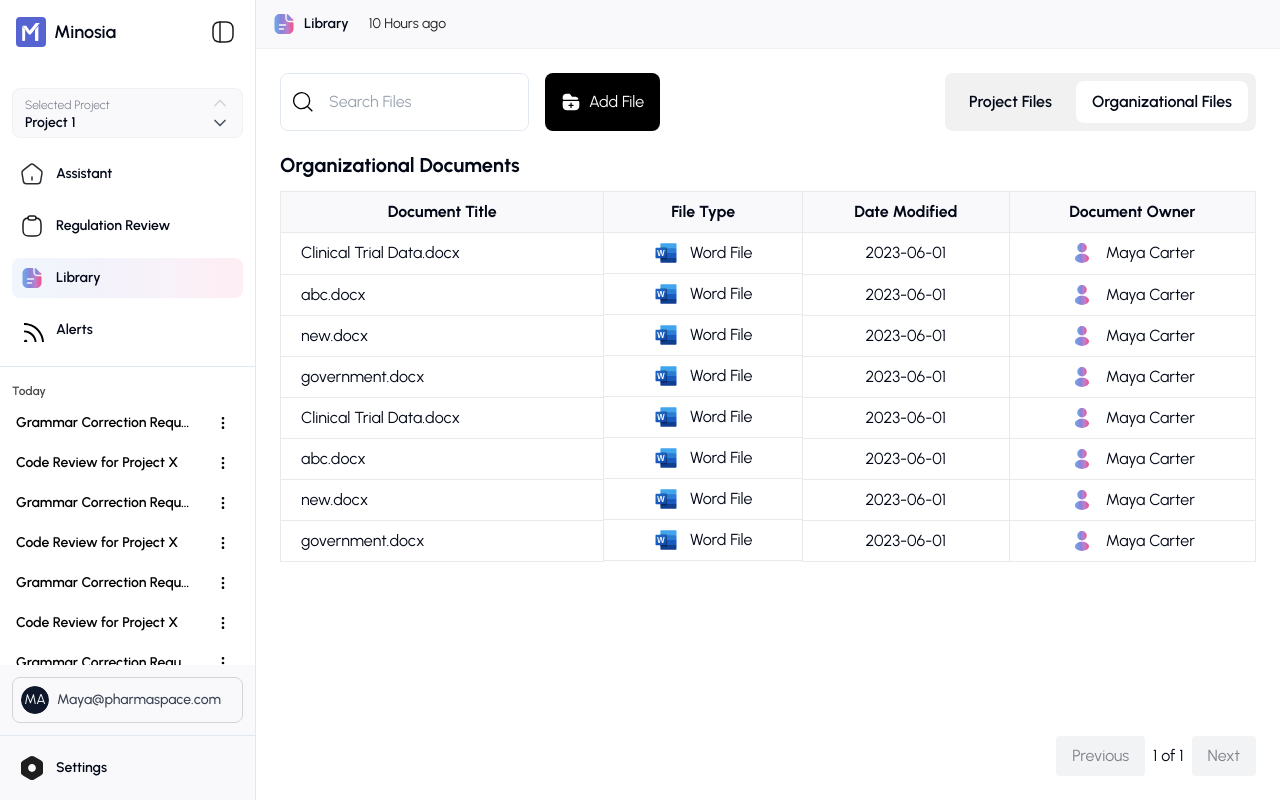
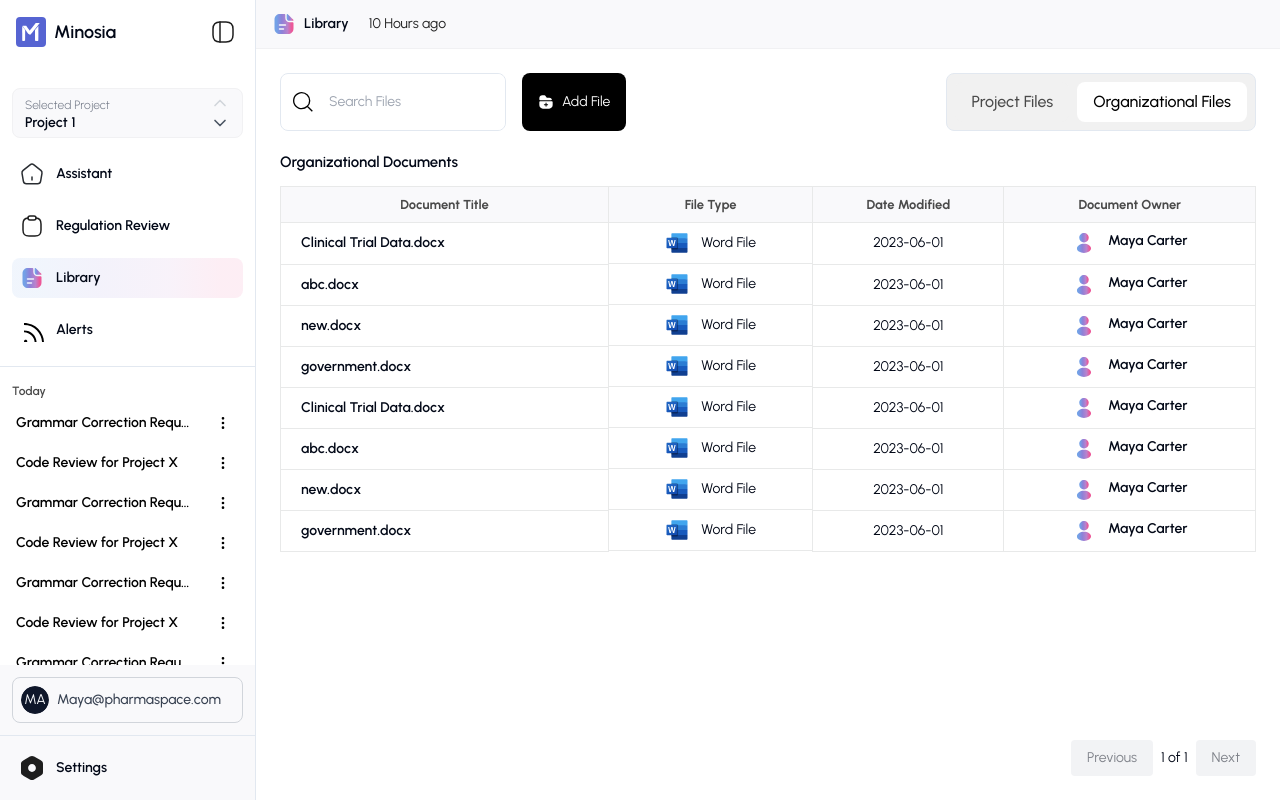
Before and after one commit to dilini-liyanage/minosia, a Next.js app: page /library in a window 1280 px wide. Built offline with nearby package versions, Linux system fonts and the light colour scheme.

Commit message:
update UI of the library page

```diff
--- a/src/app/library/page.tsx
+++ b/src/app/library/page.tsx
@@ -268,7 +268,7 @@ const Library: React.FC = () => {
             <input
               type="text"
               placeholder="Search Files"
-              className="border-none focus:outline-none p-4 rounded-lg"
+              className="border-none focus:outline-none p-4 text-sm text-[#4A4A4A] rounded-lg"
               value={searchTerm}
               onChange={handleSearch}
             />
@@ -278,10 +278,10 @@ const Library: React.FC = () => {
             <Image
               src="/icons/file-upload-icon.svg"
               alt="file-upload-icon"
-              width={20}
-              height={20}
+              width={16}
+              height={16}
             />
-            <label>
+            <label className="text-sm">
               Add File
               <input
                 type="file"
@@ -291,22 +291,22 @@ const Library: React.FC = () => {
             </label>
           </div>
         </div>
-        <div className="flex space-x-2 bg-[#F1F1F1] p-2 rounded-lg font-semibold">
+        <div className="flex space-x-2 bg-[#F1F1F1] p-2 border rounded-lg font-semibold">
           <button
-            className={`px-4 py-2 rounded-lg ${viewType === 'project' ? 'bg-white' : 'bg-[#F1F1F1]'}`}
+            className={`px-4 py-2 rounded-lg font-medium ${viewType === 'project' ? 'bg-white text-black' : 'bg-[#F1F1F1] text-[#4A4A4A]'}`}
             onClick={() => setViewType('project')}
           >
             Project Files
           </button>
           <button
-            className={`px-4 py-2 rounded-lg ${viewType === 'organizational' ? 'bg-white' : 'bg-[#F1F1F1]'}`}
+            className={`px-4 py-2 rounded-lg font-medium ${viewType === 'organizational' ? 'bg-white text-black ' : 'bg-[#F1F1F1] text-[#4A4A4A]'}`}
             onClick={() => setViewType('organizational')}
           >
             Organizational Files
           </button>
         </div>
       </div>
-      <div className="text-xl font-bold mb-3 mt-5">
+      <div className="text-[15px] font-semibold mb-3 mt-5">
         {viewType === 'project'
           ? 'Project Documents'
           : 'Organizational Documents'}
@@ -314,7 +314,7 @@ const Library: React.FC = () => {
       <div className="flex-grow overflow-auto">
         <table className="w-full border-collapse">
           <thead className="sticky bg-[#F9F9FB] top-0">
-            <tr className="border border-[#E8E9E9] items-center">
+            <tr className="border border-[#E8E9E9] items-center text-[13px] text-[#4A4A4A]">
               <th className="p-2 border border-[#E8E9E9]">Document Title</th>
               <th className="p-2 border border-[#E8E9E9]">File Type</th>
               <th className="p-2 border border-[#E8E9E9]">Date Modified</th>
@@ -324,10 +324,10 @@ const Library: React.FC = () => {
           <tbody>
             {paginatedFiles.map((file, index) => (
               <tr key={index}>
-                <td className="p-2 border border-[#E8E9E9] ps-5">
+                <td className="p-2 border border-[#E8E9E9] font-semibold text-sm ps-5">
                   {file.title}
                 </td>
-                <td className="p-2 flex items-center justify-center border-b border-[#E8E9E9]">
+                <td className="p-2 text-sm flex items-center justify-center border-b border-[#E8E9E9]">
                   <Image
                     src={getFileIcon(file.fileType)}
                     alt={file.fileType}
@@ -337,10 +337,10 @@ const Library: React.FC = () => {
                   />
                   {file.fileType}
                 </td>
-                <td className="p-2 border border-[#E8E9E9] text-center">
+                <td className="p-2 border border-[#E8E9E9] text-sm text-center">
                   {file.dateModified}
                 </td>
-                <td className="p-2 border border-[#E8E9E9] text-center">
+                <td className="p-2 border border-[#E8E9E9] text-sm font-semibold text-center">
                   <div className="flex justify-center">
                     <Image
                       src="/icons/profile-frame.svg"
@@ -357,7 +357,7 @@ const Library: React.FC = () => {
           </tbody>
         </table>
       </div>
-      <div className="mt-4 flex items-center justify-end space-x-2">
+      <div className="mt-4 text-sm flex items-center justify-end space-x-2">
         <button
           onClick={() => setCurrentPage((prev) => Math.max(prev - 1, 1))}
           disabled={currentPage === 1}
--- a/src/components/home/Welcome.tsx
+++ b/src/components/home/Welcome.tsx
@@ -10,7 +10,7 @@ export function Welcome() {
         alt="Picture of the author"
         className="items-center border border-gray-400 border-dashed p-2 mb-4 rounded-lg"
       />
-      <h1 className="xl:text-[40px] font-bold bg-custom-text-gradient mb-3 text-gradient">
+      <h1 className="text-[40px] font-bold bg-custom-text-gradient mb-3 text-gradient">
         Hello, How can we help you today
       </h1>
       <p className=" text-[#4A4A4A] text-sm">
--- a/src/components/layout/Sidebar.tsx
+++ b/src/components/layout/Sidebar.tsx
@@ -99,9 +99,11 @@ export function Sidebar() {
         <Separator className="my-4" />
 
         {/* ChatList*/}
-        <div className="flex-grow overflow-y-auto px-3">
-          <ChatList />
-        </div>
+        {isExpanded && (
+          <div className="flex-grow overflow-y-auto px-3">
+            <ChatList />
+          </div>
+        )}
       </div>
 
       {/* Footer */}
```
